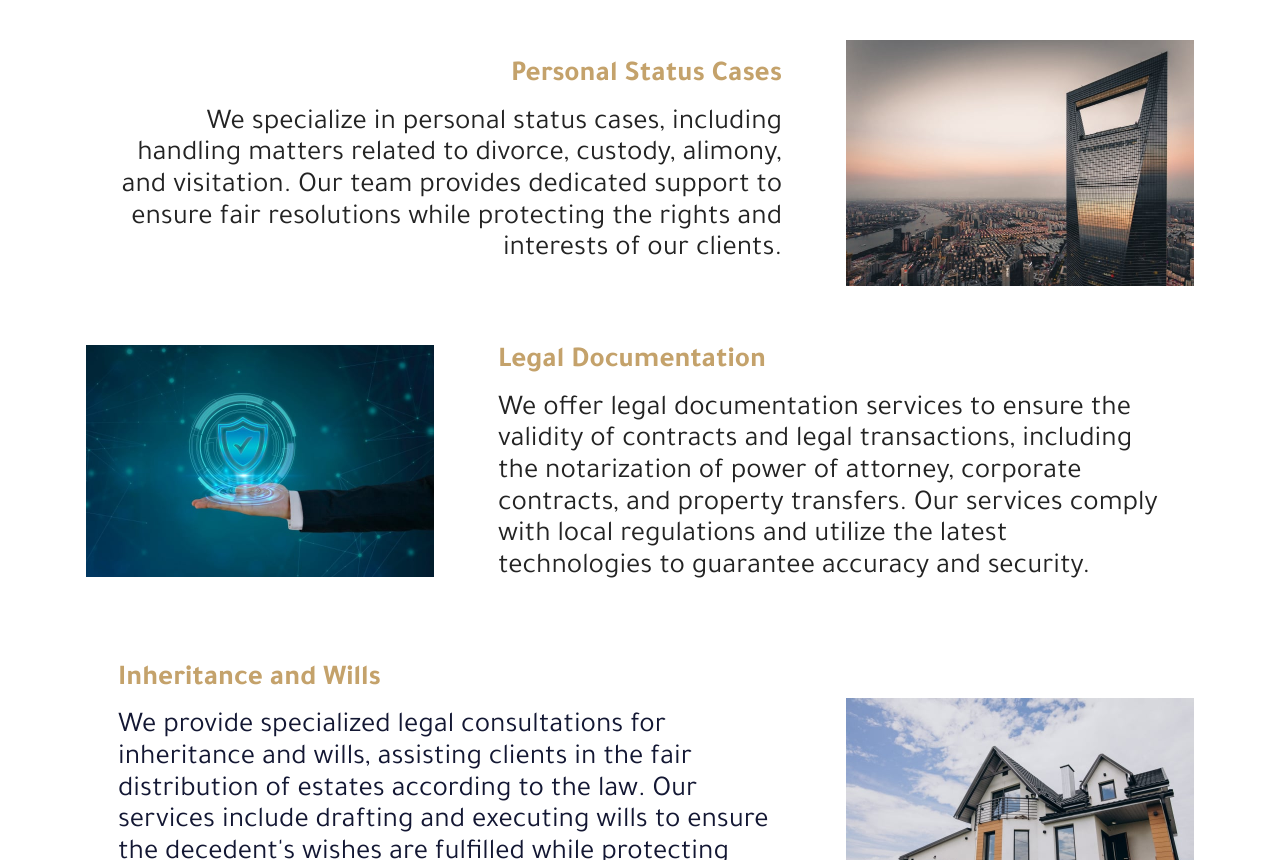
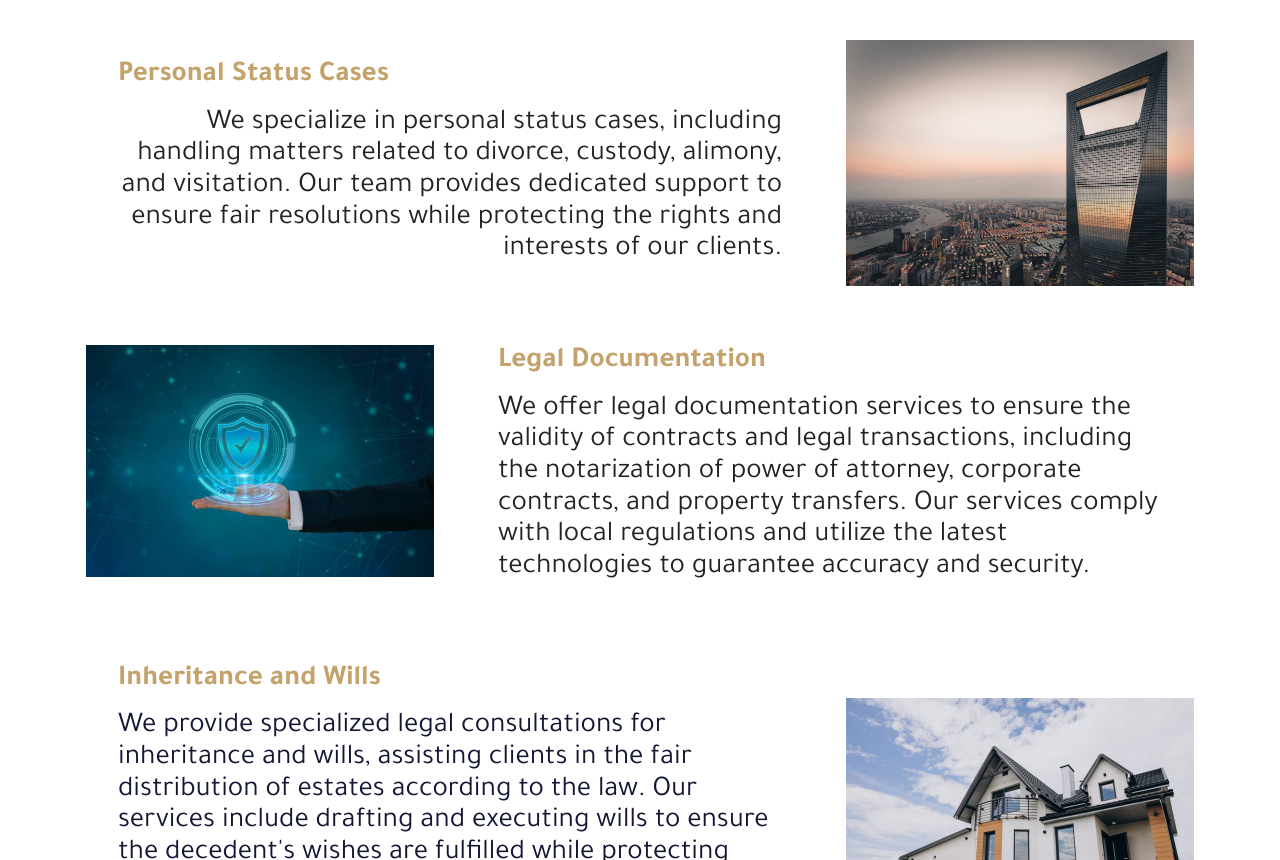
Before and after one commit to Khalid165/khalid165.github.io, a plain HTML site: page services_en.html in a window 1280 px wide. Shown: the part 2410-3270 px from the top of the page. Drawn offline with Linux system fonts and the light colour scheme; files whose address does not match are found by name.

Commit message:
Update services_en.html

```diff
--- a/services_en.html
+++ b/services_en.html
@@ -215,7 +215,7 @@
             </div>
             <div class="col-12 col-lg">
                 <div class="text-wrapper">
-                    <h3 class="mbr-section-title mbr-fonts-style mb-3 display-2"><strong>Personal Status Cases</strong></h3>
+                    <h3 class="mbr-section-title mbr-fonts-style mb-3 display-2" style="text-align:left;"><strong>Personal Status Cases</strong></h3>
                     <p class="mbr-text mbr-fonts-style display-2">
                         We specialize in personal status cases, including handling matters related to divorce, custody, alimony, and visitation. Our team provides dedicated support to ensure fair resolutions while protecting the rights and interests of our clients.</p>
                 </div>
```
